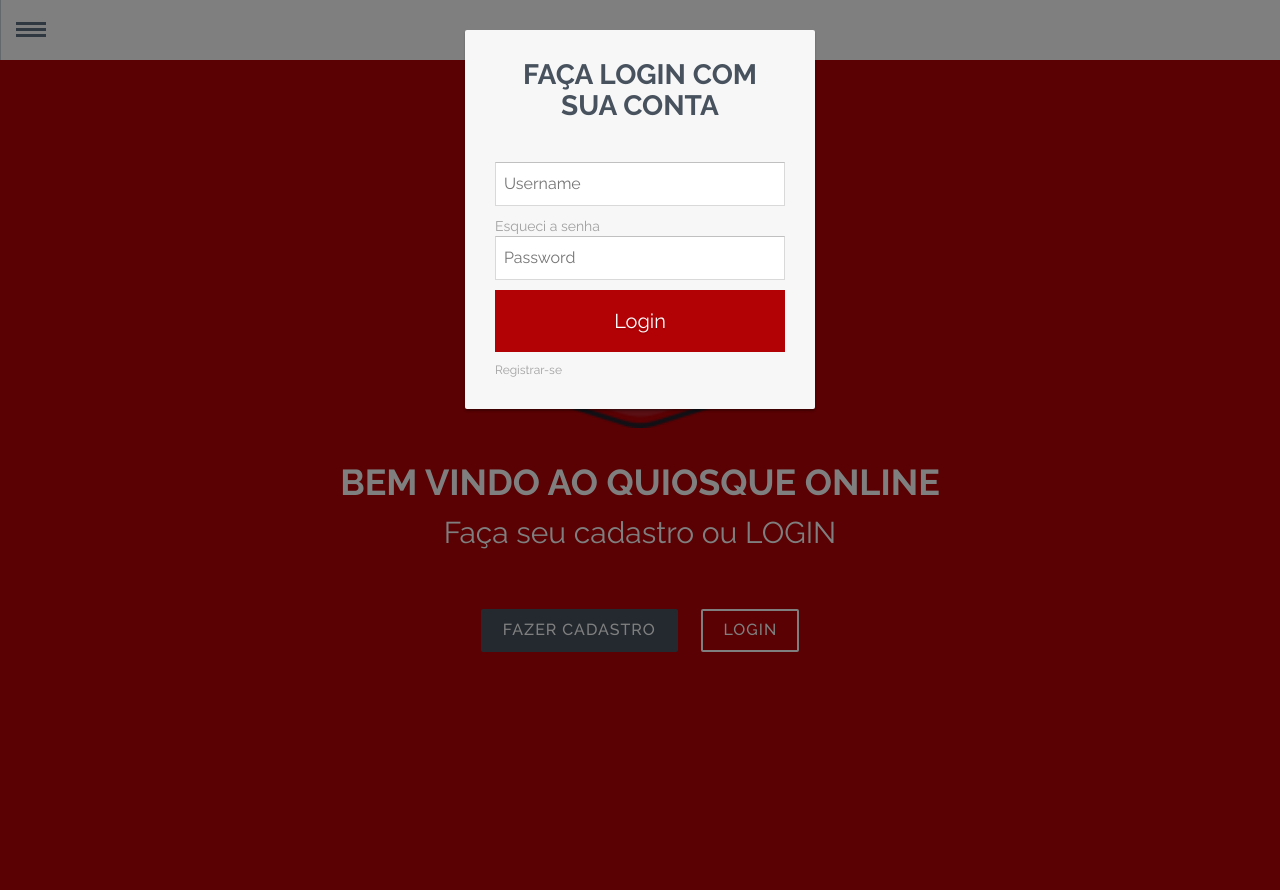
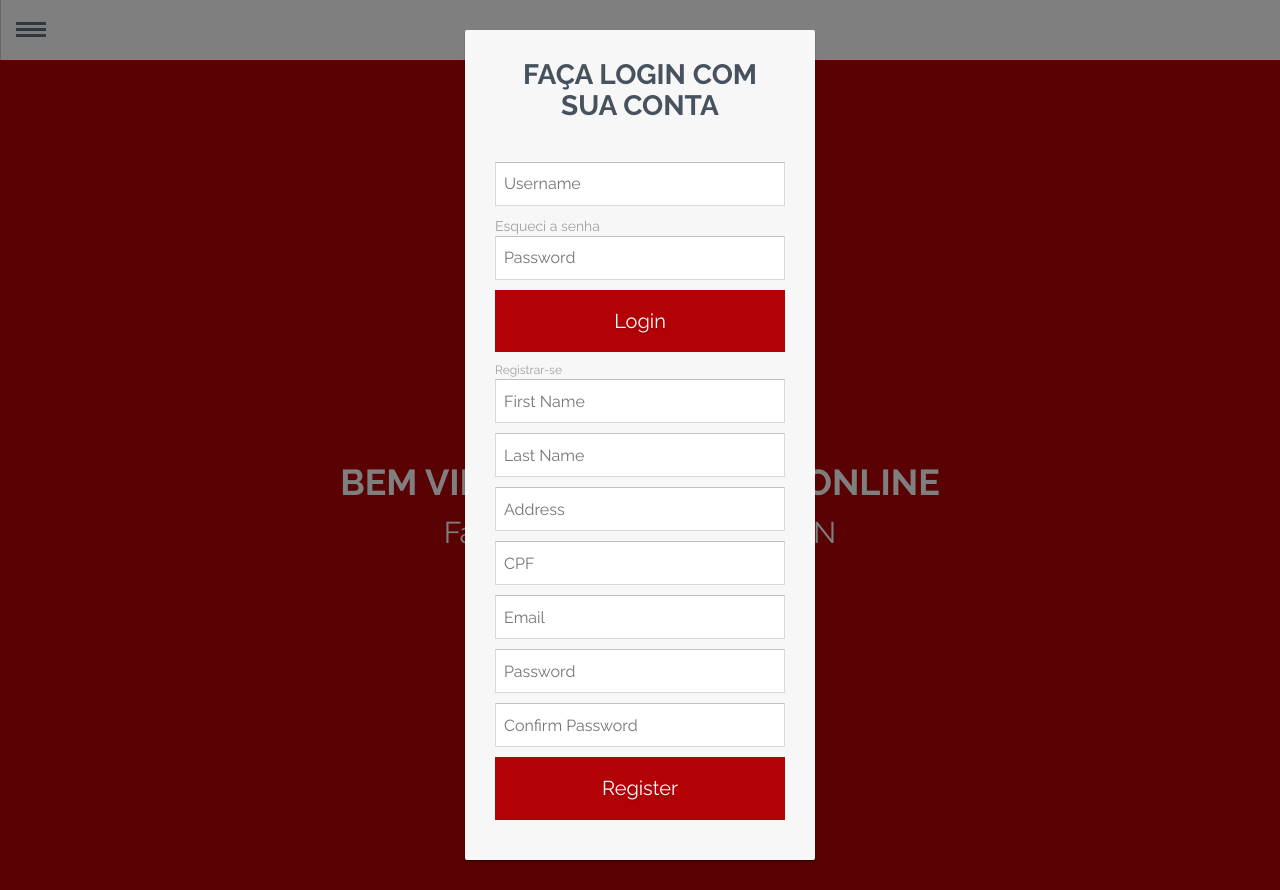
Before and after one commit to brunogomes3000/quiosqueonline, a Django app: page / in a window 1280 px wide, after a click on "LOGIN". Run offline with Django 3.2, Linux system fonts and the light colour scheme; some libraries are stand-ins or nearby versions.

Commit message:
criação da tela de registro

```diff
--- a/core/templates/index.html
+++ b/core/templates/index.html
@@ -35,7 +35,17 @@ Página Inicial | {{ block.super }}
 				<input type="submit" name="login" class="login loginmodal-submit" value="Login">
 			</form>
 			<div class="login-help">
-				<a href="#">Registrar-se</a>
+			<form>
+				<a href="#"> Registrar-se </a>
+				<input type="text" name="first_name" placeholder="First Name">
+				<input type="text" name="last_name" placeholder="Last Name">
+				<input type="text" name="address" placeholder="Address">
+				<input type="text" name="cpf"  placeholder="CPF">
+				<input type="text" name="email" placeholder="Email">
+				<input type="password" name="pass" placeholder="Password">
+				<input type="password" name="confirm_pass" placeholder="Confirm Password">
+				<input type="submit" name="register" class="login loginmodal-submit" value="Register">
+			</form>
 			</div>
 		</div>
 	</div>
```
Also changed, not shown: core/migrations/0003_auto_20171129_0058.py (added), db.sqlite3.
